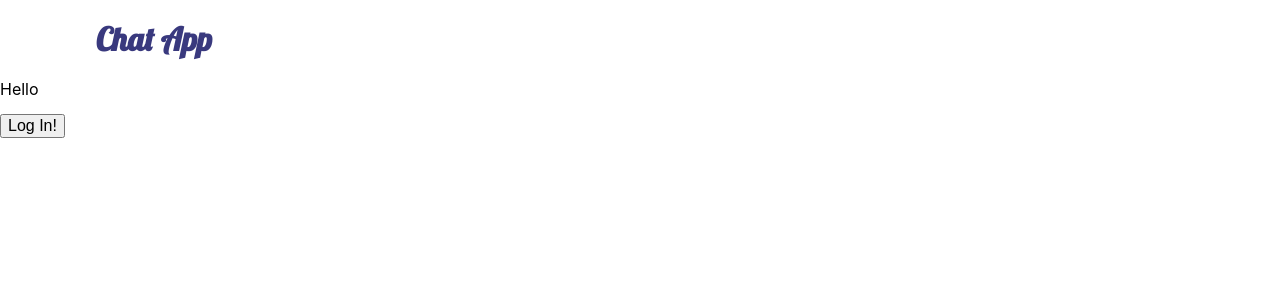
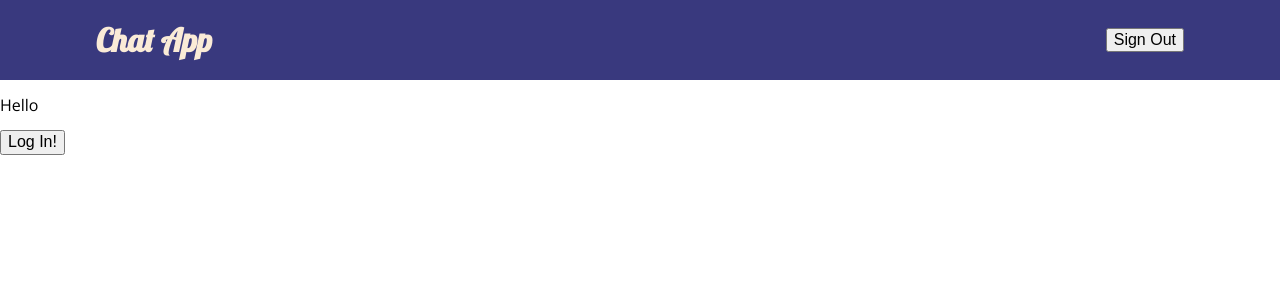
Before and after one commit to Spodekwan/chat-app, a React (Create React App) app: page / in a window 1280 px wide. Shown: the top 300 px of the page. Built offline with nearby package versions, Linux system fonts and the light colour scheme; no server answers; sample sign-in values are in the browser's storage.

Commit message:
roomlist styling

```diff
--- a/src/App.css
+++ b/src/App.css
@@ -223,3 +223,9 @@ html {
   clip: rect(0 0 0 0);
   overflow: hidden;
 }
+
+/* ------------------------------ */
+
+body {
+  font-family: 'Open Sans', sans-serif;
+}
--- a/src/components/Heading.js
+++ b/src/components/Heading.js
@@ -1,21 +1,45 @@
 import styled from 'styled-components';
 import { Wrapper, colors } from '../styles/variables';
+import { useHistory } from 'react-router-dom';
+import { useAuth } from '../context/authContext';
 
-const { primary } = colors;
+const { primary, secondary } = colors;
+
+const Header = styled.header`
+  background: ${primary};
+  padding: 10px 0;
+  height: 80px;
+`;
+
+const FlexWrapper = styled(Wrapper)`
+  display: flex;
+  align-items: center;
+  justify-content: space-between;
+  height: 100%;
+`;
 
 const Logo = styled.h1`
-  color: ${primary};
+  color: ${secondary};
   font-family: 'Lobster', cursive;
   text-align: left;
+  margin: 0;
 `;
 
 const Heading = () => {
+  const { user, handleSignOut } = useAuth();
+  const history = useHistory();
+  const handleClick = async () => {
+    await handleSignOut();
+    history.push("/");
+  }
+
   return (
-    <Wrapper>
-      <header>
+    <Header>
+      <FlexWrapper>
         <Logo>Chat App</Logo>
-      </header>
-    </Wrapper>
+        {user ? <button onClick={handleClick}>Sign Out</button> : null}
+      </FlexWrapper>
+    </Header>
   )
 }
 
--- a/src/components/RoomList.js
+++ b/src/components/RoomList.js
@@ -1,18 +1,66 @@
 import { useAuth } from '../context/authContext';
 import { useState, useEffect } from 'react';
 import { getDatabase, ref, onValue } from 'firebase/database';
-import { Link, useHistory } from 'react-router-dom';
+import { Link } from 'react-router-dom';
 import Heading from './Heading';
+import styled from 'styled-components';
+import { Wrapper, colors } from '../styles/variables';
+
+const { primary, secondary, black, background } = colors;
+
+const Body = styled.body`
+  background: ${background};
+  padding-top: 10px;
+  min-height: calc(100vh - 80px);
+`;
+
+const RoomsContainer = styled.ul`
+  padding: 0;
+  // border: 1px solid red;
+`;
+
+const RoomListItem = styled.li`
+  list-style: none;
+  // border: 1px solid red;
+  display: flex;
+  padding: 10px;
+  margin-bottom: 5px;
+  height: 150px;
+  border: 5px solid ${primary};
+  border-radius: 5px;
+`;
+
+const RoomHeadingContainer = styled.div`
+  display: flex;
+  flex-direction: column;
+  // border: 1px solid blue;
+  flex-basis: 60%;
+`;
+
+const RoomDetailsContainer = styled.div`
+  display: flex;
+  flex-direction: column;
+  flex-basis: 40%;
+  // border: 1px solid blue;
+`;
+
+const RoomLink = styled(Link)`
+  text-decoration: none;
+  margin-bottom: 10px;
+`;
+
+const RoomDescription = styled.p`
+  margin: 0;
+`;
+
+const RoomDetails = styled.p`
+  margin: 0;
+  margin-bottom: 10px;
+`;
 
 const RoomList = () => {
-  const { user, handleSignOut } = useAuth();
+  const { user } = useAuth();
   const [ rooms, setRooms ] = useState([]);
-  const history = useHistory();
-
-  const handleClick = async () => {
-    await handleSignOut();
-    history.push("/");
-  }
 
   useEffect(() => {
     const db = getDatabase();
@@ -37,22 +85,29 @@ const RoomList = () => {
   return (
     <>
       <Heading />
-      <button onClick={handleClick}>Sign Out</button>
+      <Body>
+        <Wrapper>
           <p>Sup {user.displayName} here's the room list:</p>
-      <ul>
+          <RoomsContainer>
             {
               rooms.map((room) => {
                 return (
-              <li key={room.key}>
-                <Link to={`rooms/${room.key}`}>{room.name}</Link>
-                <p>{room.description}</p>
-                <p>total messages: {room.totalMessages ? room.totalMessages : 0}</p>
-                <p>latest message: {room.latestMessage ? room.latestMessage : 'no messages yet'}</p>
-              </li>
+                  <RoomListItem key={room.key}>
+                    <RoomHeadingContainer>
+                      <RoomLink to={`rooms/${room.key}`}>{room.name}</RoomLink>
+                      <RoomDescription>{room.description}</RoomDescription>
+                    </RoomHeadingContainer>
+                    <RoomDetailsContainer>
+                      <RoomDetails>{room.totalMessages ? room.totalMessages : 0} messages</RoomDetails>
+                      <RoomDetails>latest message: {room.latestMessage ? room.latestMessage : 'no messages yet'}</RoomDetails>
+                    </RoomDetailsContainer>
+                  </RoomListItem>
                 )
               })
             }
-      </ul>
+          </RoomsContainer>
+        </Wrapper>
+      </Body>
     </>
   )
 }
```
Lines whose indentation alone changed are shown as unchanged.
